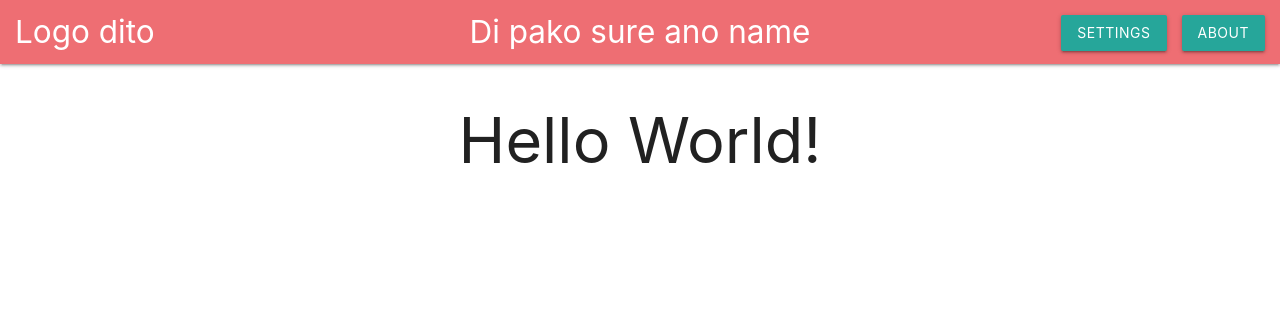
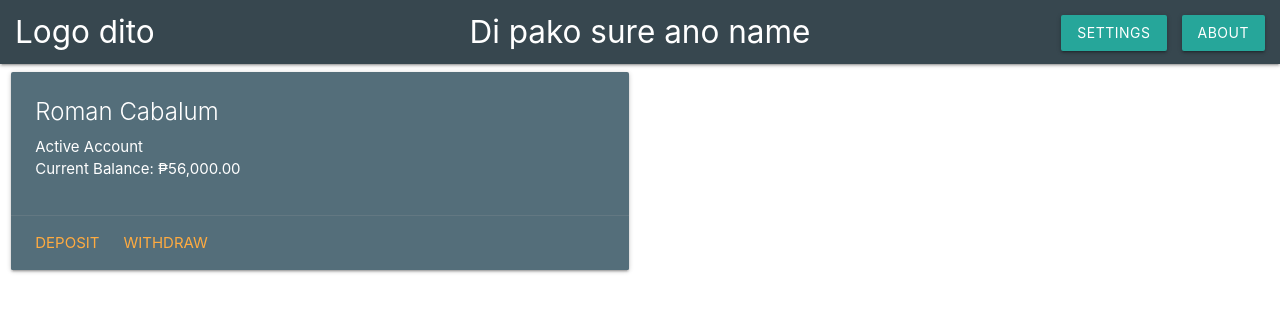
Before and after one commit to hyoinkyouma/banking-app, a React (Create React App) app: page / in a window 1280 px wide. Shown: the top 312 px of the page. Built offline with nearby package versions, Linux system fonts and the light colour scheme.

Commit message:
added userinfo, balance state, withdraw, deposit.

```diff
--- a/src/App.js
+++ b/src/App.js
@@ -1,12 +1,40 @@
 import Nav from "./components/nav";
+import Userinfo from "./components/userinfo";
+import DepositModal from "./components/depositModal";
+import WithdrawModal from "./components/withdrawModal";
+import { useState } from "react";
+import financialUtils from "./utils/financialUtils";
+import "./style.css";
 
 function App() {
+  const [balance, setStateBalance] = useState(56000);
+
+  const user = {
+    name: "Roman Cabalum",
+    status: "Active Account",
+    balance: balance,
+  };
+
   return (
     <>
       <Nav />
-      <div className="container">
-        <h1 className="h1 center">Hello World!</h1>
-      </div>
+      <Userinfo
+        name={user.name}
+        status={user.status}
+        balanceStr={financialUtils.numToFinString.format(user.balance)}
+        balance={balance}
+        setBalance={setStateBalance}
+      />
+      <DepositModal
+        balance={balance}
+        balanceStr={financialUtils.numToFinString.format(user.balance)}
+        setBalance={setStateBalance}
+      />
+      <WithdrawModal
+        balance={balance}
+        balanceStr={financialUtils.numToFinString.format(user.balance)}
+        setBalance={setStateBalance}
+      />
     </>
   );
 }
--- /dev/null
+++ b/src/components/depositModal.js
@@ -0,0 +1,52 @@
+import { useState } from "react";
+import { deposit, transactionLogging } from "../utils/changeBalance";
+import financialUtils from "../utils/financialUtils";
+
+function DepositModal(prop) {
+  const [amount, setAmout] = useState(0);
+
+  const handleInput = (event) => {
+    setAmout(Number(event.target.value));
+  };
+
+  const changeBalanceDeposit = () => {
+    prop.setBalance(
+      deposit(Number(prop.balance), Number(amount), transactionLogging)
+    );
+    setAmout(0);
+  };
+
+  return (
+    <div
+      id="depositModal"
+      className="modal modalDeposit"
+      style={{ gap: "1rem", display: "flex", flexDirection: "column" }}
+    >
+      <div className="modal-content">
+        <h4 className="h1">Deposit</h4>
+        <h5>
+          Balance:
+          {financialUtils.numToFinString.format(prop.balance + Number(amount))}
+        </h5>
+        <div className="input-field col s6" style={{ marginTop: "2rem" }}>
+          <input
+            id="last_name"
+            type="number"
+            className="validate"
+            value={amount === 0 ? "" : amount}
+            onChange={handleInput}
+          />
+          <label htmlFor="last_name">Deposit Amount</label>
+        </div>
+        <button
+          className="btn modal-close waves-effect waves-green"
+          onClick={changeBalanceDeposit}
+        >
+          Submit
+        </button>
+      </div>
+    </div>
+  );
+}
+
+export default DepositModal;
--- a/src/components/nav.js
+++ b/src/components/nav.js
@@ -1,4 +1,3 @@
-import React from "react";
 import { useEffect } from "react";
 import M from "materialize-css/dist/js/materialize.min.js";
 
@@ -12,7 +11,7 @@ export default function Nav() {
   return (
     <>
       <nav>
-        <div className="nav-wrapper">
+        <div className="nav-wrapper blue-grey darken-3">
           <a
             href="#"
             className="brand-logo left hide-on-med-and-down"
--- /dev/null
+++ b/src/components/userinfo.js
@@ -0,0 +1,38 @@
+import { useEffect } from "react";
+import M from "materialize-css/dist/js/materialize.min.js";
+
+export default function Userinfo(prop) {
+  useEffect(() => {
+    let modal = document.querySelector(".modalDeposit");
+    M.Modal.init(modal, {});
+  }, []);
+
+  useEffect(() => {
+    let modal = document.querySelector(".modalWithdraw");
+    M.Modal.init(modal, {});
+  }, []);
+
+  return (
+    <div className="row">
+      <div className="col s12 m6">
+        <div className="card blue-grey darken-1">
+          <div className="card-content white-text">
+            <span className="card-title">{prop.name}</span>
+            <p>{prop.status}</p>
+            <p style={{ marginBottom: "10px" }}>
+              Current Balance: {prop.balanceStr}
+            </p>
+          </div>
+          <div className="card-action">
+            <a href="#depositModal" className="modal-trigger">
+              Deposit
+            </a>
+            <a href="#withdrawModal" className="modal-trigger">
+              Withdraw
+            </a>
+          </div>
+        </div>
+      </div>
+    </div>
+  );
+}
--- /dev/null
+++ b/src/components/withdrawModal.js
@@ -0,0 +1,53 @@
+import { useState } from "react";
+import { transactionLogging, withdraw } from "../utils/changeBalance";
+import financialUtils from "../utils/financialUtils";
+
+function WithdrawModal(prop) {
+  const [amount, setAmout] = useState(0);
+
+  const handleInput = (event) => {
+    if (event.target.value > prop.balance) return;
+    setAmout(Number(event.target.value));
+  };
+
+  const changeBalanceDeposit = () => {
+    prop.setBalance(
+      withdraw(Number(prop.balance), Number(amount), transactionLogging)
+    );
+    setAmout(0);
+  };
+
+  return (
+    <div
+      id="withdrawModal"
+      className="modal modalWithdraw"
+      style={{ gap: "1rem", display: "flex", flexDirection: "column" }}
+    >
+      <div className="modal-content">
+        <h4 className="h1">Deposit</h4>
+        <h5>
+          Balance:
+          {financialUtils.numToFinString.format(prop.balance - Number(amount))}
+        </h5>
+        <div className="input-field col s6" style={{ marginTop: "2rem" }}>
+          <input
+            id="last_name"
+            type="number"
+            className="validate"
+            value={amount === 0 ? "" : amount}
+            onChange={handleInput}
+          />
+          <label htmlFor="last_name">Withdraw Amount</label>
+        </div>
+        <button
+          className="btn modal-close waves-effect waves-green"
+          onClick={changeBalanceDeposit}
+        >
+          Submit
+        </button>
+      </div>
+    </div>
+  );
+}
+
+export default WithdrawModal;
--- /dev/null
+++ b/src/style.css
@@ -0,0 +1,10 @@
+input::-webkit-outer-spin-button,
+input::-webkit-inner-spin-button {
+  /* display: none; <- Crashes Chrome on hover */
+  -webkit-appearance: none;
+  margin: 0; /* <-- Apparently some margin are still there even though it's hidden */
+}
+
+input[type="number"] {
+  -moz-appearance: textfield; /* Firefox */
+}
--- /dev/null
+++ b/src/utils/changeBalance.js
@@ -0,0 +1,19 @@
+const withdraw = (balance, amount, transactionLogging) => {
+  const current = balance - amount;
+  transactionLogging("Withdrew", balance, amount, current);
+  return current;
+};
+
+const deposit = (balance, amount, transactionLogging) => {
+  const current = balance + amount;
+  transactionLogging("Deposited", balance, amount, current);
+  return current;
+};
+
+const transactionLogging = (transType, balance, amount, current) => {
+  console.log(
+    `${transType} ${amount}. Previous balance ${balance}. Now ${current}`
+  );
+};
+
+export { withdraw, deposit, transactionLogging };
--- /dev/null
+++ b/src/utils/financialUtils.js
@@ -0,0 +1,10 @@
+export default class {
+  constructor(currency) {
+    this.currency = currency;
+  }
+  static currency = "PHP";
+  static numToFinString = new Intl.NumberFormat("en-US", {
+    style: "currency",
+    currency: this.currency,
+  });
+}
```
